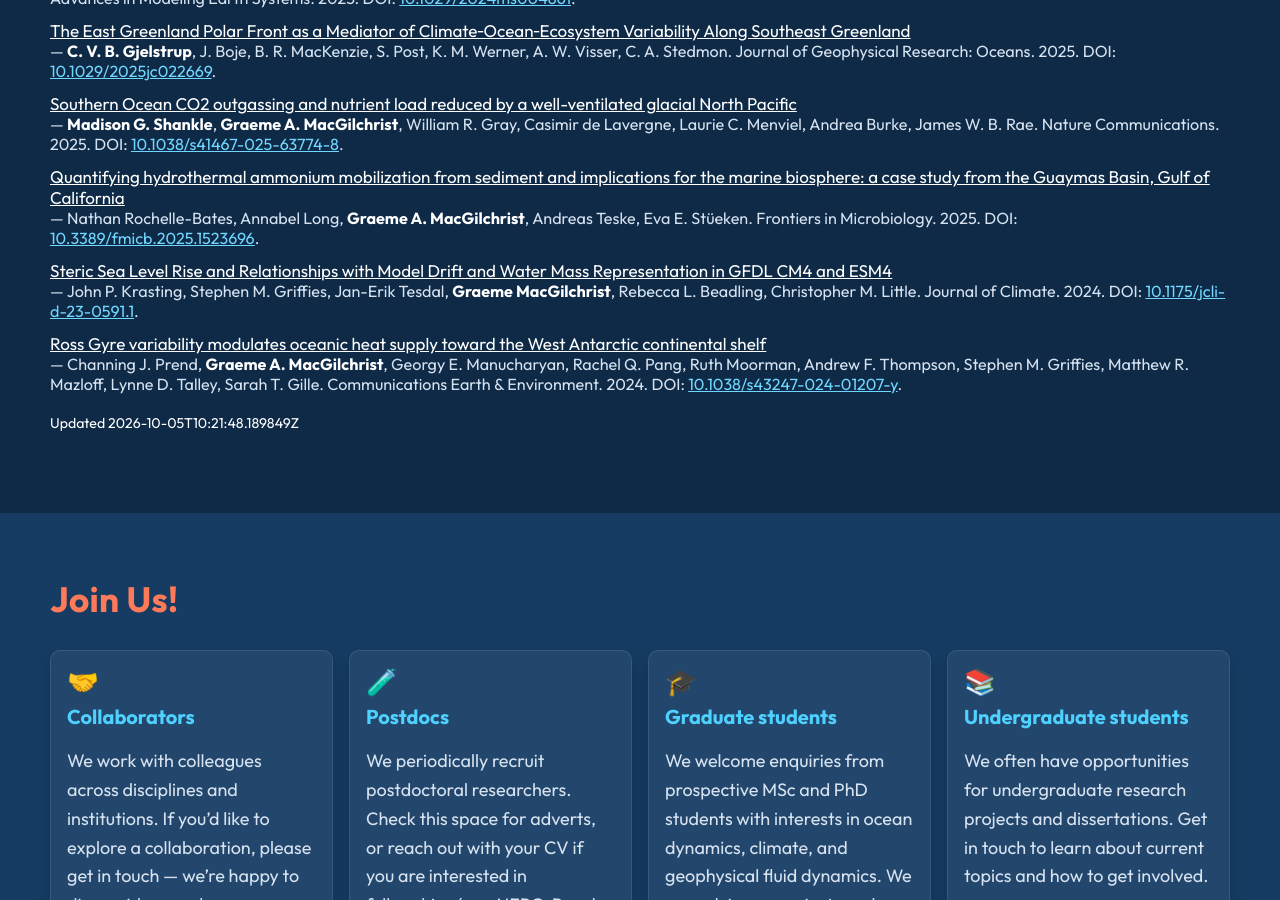
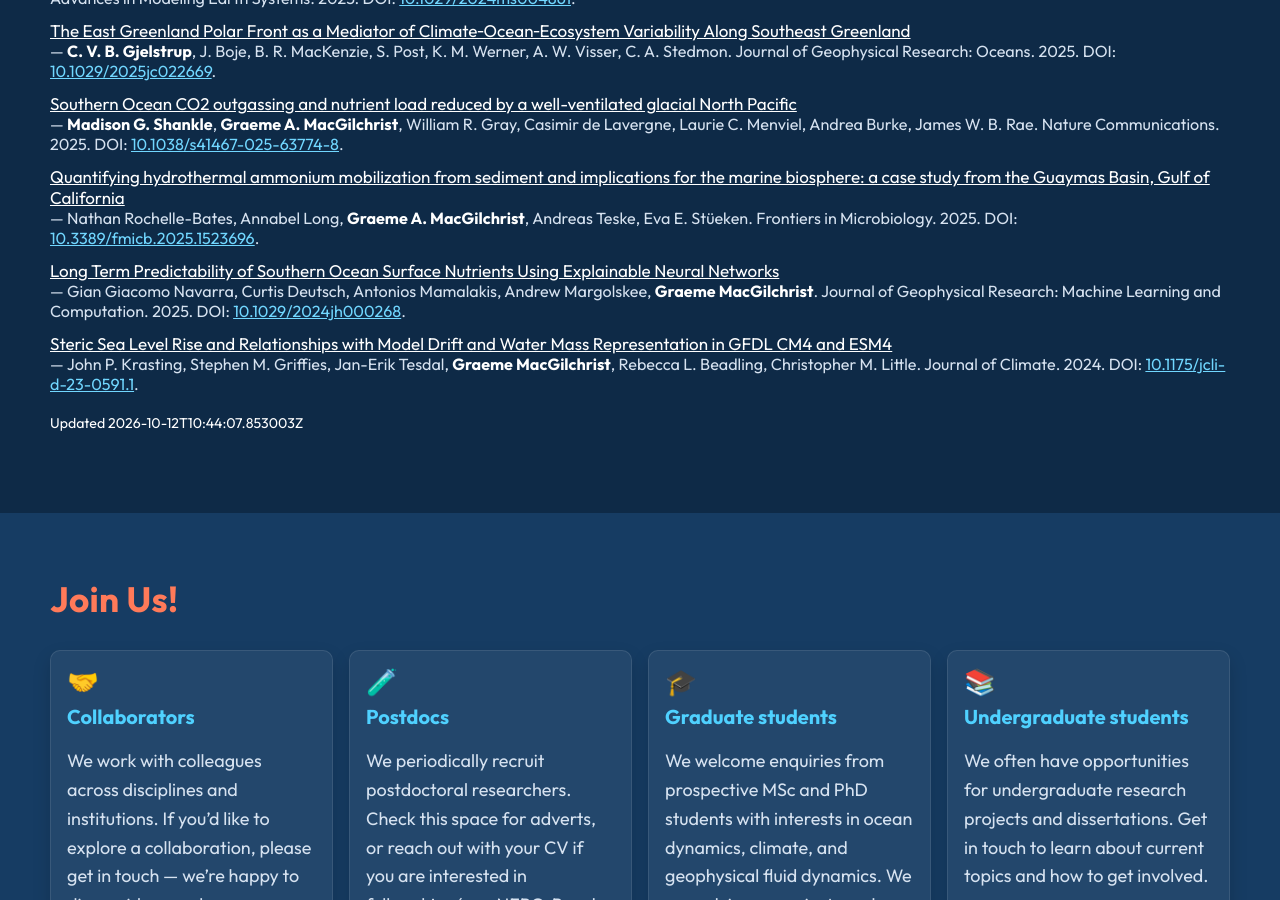
Before and after one commit to ODyn-StAndrews/ODyn-StAndrews.github.io, a Jekyll site: the page built from index.html, in a window 1280 px wide and 900 px high, scrolled down 5539 px. Built offline with Jekyll 4.4.1, drawn with Linux system fonts in a browser that asks for light colours; part of the change alters nothing that is shown.

Commit message:
chore: update publications data

```diff
--- a/_data/publications.json
+++ b/_data/publications.json
@@ -1,6 +1,6 @@
 {
-  "generated_at": "2026-10-05T10:21:48.189849Z",
-  "count": 27,
+  "generated_at": "2026-10-12T10:44:07.853003Z",
+  "count": 33,
   "items": [
     {
       "title": "Diurnal sea surface temperature amplification enhances surface extremes during marine heatwaves",
@@ -190,6 +190,22 @@
       "type": "journal-article"
     },
     {
+      "title": "Long Term Predictability of Southern Ocean Surface Nutrients Using Explainable Neural Networks",
+      "authors": "Gian Giacomo Navarra, Curtis Deutsch, Antonios Mamalakis, Andrew Margolskee, Graeme MacGilchrist",
+      "authors_list": [
+        "Gian Giacomo Navarra",
+        "Curtis Deutsch",
+        "Antonios Mamalakis",
+        "Andrew Margolskee",
+        "Graeme MacGilchrist"
+      ],
+      "venue": "Journal of Geophysical Research: Machine Learning and Computation",
+      "year": 2025,
+      "doi": "10.1029/2024jh000268",
+      "url": "https://doi.org/10.1029/2024jh000268",
+      "type": "journal-article"
+    },
+    {
       "title": "Steric Sea Level Rise and Relationships with Model Drift and Water Mass Representation in GFDL CM4 and ESM4",
       "authors": "John P. Krasting, Stephen M. Griffies, Jan-Erik Tesdal, Graeme MacGilchrist, Rebecca L. Beadling, Christopher M. Little",
       "authors_list": [
@@ -204,6 +220,21 @@
       "year": 2024,
       "doi": "10.1175/jcli-d-23-0591.1",
       "url": "https://doi.org/10.1175/jcli-d-23-0591.1",
+      "type": "journal-article"
+    },
+    {
+      "title": "Spatial and Temporal Patterns of Southern Ocean Ventilation",
+      "authors": "Andrew F. Styles, Graeme A. MacGilchrist, Michael J. Bell, David P. Marshall",
+      "authors_list": [
+        "Andrew F. Styles",
+        "Graeme A. MacGilchrist",
+        "Michael J. Bell",
+        "David P. Marshall"
+      ],
+      "venue": "Geophysical Research Letters",
+      "year": 2024,
+      "doi": "10.1029/2023gl106716",
+      "url": "https://doi.org/10.1029/2023gl106716",
       "type": "journal-article"
     },
     {
@@ -364,6 +395,27 @@
       "type": "journal-article"
     },
     {
+      "title": "Enhanced subglacial discharge from Antarctica during meltwater pulse 1A",
+      "authors": "Tao Li, Laura F. Robinson, Graeme A. MacGilchrist, Tianyu Chen, Joseph A. Stewart, Andrea Burke, Maoyu Wang, Gaojun Li, Jun Chen, James W. B. Rae",
+      "authors_list": [
+        "Tao Li",
+        "Laura F. Robinson",
+        "Graeme A. MacGilchrist",
+        "Tianyu Chen",
+        "Joseph A. Stewart",
+        "Andrea Burke",
+        "Maoyu Wang",
+        "Gaojun Li",
+        "Jun Chen",
+        "James W. B. Rae"
+      ],
+      "venue": "Nature Communications",
+      "year": 2023,
+      "doi": "10.1038/s41467-023-42974-0",
+      "url": "https://doi.org/10.1038/s41467-023-42974-0",
+      "type": "journal-article"
+    },
+    {
       "title": "Vertical redistribution of principle water masses on the Northeast Greenland Shelf",
       "authors": "Caroline V. B. Gjelstrup, Mikael K. Sejr, Laura de Steur, J\u00f8rgen Schou Christiansen, Mats A. Granskog, Boris P. Koch, Eva Friis M\u00f8ller, Mie H. S. Winding, Colin A. Stedmon",
       "authors_list": [
@@ -490,6 +542,24 @@
       "type": "journal-article"
     },
     {
+      "title": "Locations and Mechanisms of Ocean Ventilation in the High-Latitude North Atlantic in an Eddy-Permitting Ocean Model",
+      "authors": "Graeme A. MacGilchrist, Helen L. Johnson, David P. Marshall, Camille Lique, Matthew Thomas, Laura C. Jackson, Richard A. Wood",
+      "authors_list": [
+        "Graeme A. MacGilchrist",
+        "Helen L. Johnson",
+        "David P. Marshall",
+        "Camille Lique",
+        "Matthew Thomas",
+        "Laura C. Jackson",
+        "Richard A. Wood"
+      ],
+      "venue": "Journal of Climate",
+      "year": 2020,
+      "doi": "10.1175/jcli-d-20-0191.1",
+      "url": "https://doi.org/10.1175/jcli-d-20-0191.1",
+      "type": "journal-article"
+    },
+    {
       "title": "Reframing the carbon cycle of the subpolar Southern Ocean",
       "authors": "Graeme A. MacGilchrist, Alberto C. Naveira Garabato, Peter J. Brown, Lo\u00efc Jullion, Sheldon Bacon, Dorothee C. E. Bakker, Mario Hoppema, Michael P. Meredith, Sinhu\u00e9 Torres-Vald\u00e9s",
       "authors_list": [
@@ -510,6 +580,23 @@
       "type": "journal-article"
     },
     {
+      "title": "High-latitude ocean ventilation and its role in Earth's climate transitions",
+      "authors": "Alberto C. Naveira Garabato, Graeme A.\u00a0 MacGilchrist, Peter J. Brown, D. Gwyn Evans, Andrew J. S. Meijers, Jan D. Zika",
+      "authors_list": [
+        "Alberto C. Naveira Garabato",
+        "Graeme A.\u00a0 MacGilchrist",
+        "Peter J. Brown",
+        "D. Gwyn Evans",
+        "Andrew J. S. Meijers",
+        "Jan D. Zika"
+      ],
+      "venue": "Philosophical Transactions of the Royal Society A: Mathematical, Physical and Engineering Sciences",
+      "year": 2017,
+      "doi": "10.1098/rsta.2016.0324",
+      "url": "https://doi.org/10.1098/rsta.2016.0324",
+      "type": "journal-article"
+    },
+    {
       "title": "Characterizing the chaotic nature of ocean ventilation",
       "authors": "Graeme A. MacGilchrist, David P. Marshall, Helen L. Johnson, Camille Lique, Matthew Thomas",
       "authors_list": [
@@ -524,6 +611,23 @@
       "doi": "10.1002/2017jc012875",
       "url": "https://doi.org/10.1002/2017jc012875",
       "type": "journal-article"
+    },
+    {
+      "title": "The Arctic Ocean carbon sink",
+      "authors": "G.A. MacGilchrist, A.C. Naveira Garabato, T. Tsubouchi, S. Bacon, S. Torres-Vald\u00e9s, K. Azetsu-Scott",
+      "authors_list": [
+        "G.A. MacGilchrist",
+        "A.C. Naveira Garabato",
+        "T. Tsubouchi",
+        "S. Bacon",
+        "S. Torres-Vald\u00e9s",
+        "K. Azetsu-Scott"
+      ],
+      "venue": "Deep Sea Research Part I: Oceanographic Research Papers",
+      "year": 2014,
+      "doi": "10.1016/j.dsr.2014.01.002",
+      "url": "https://doi.org/10.1016/j.dsr.2014.01.002",
+      "type": "journal-article"
     }
   ]
 }
```
